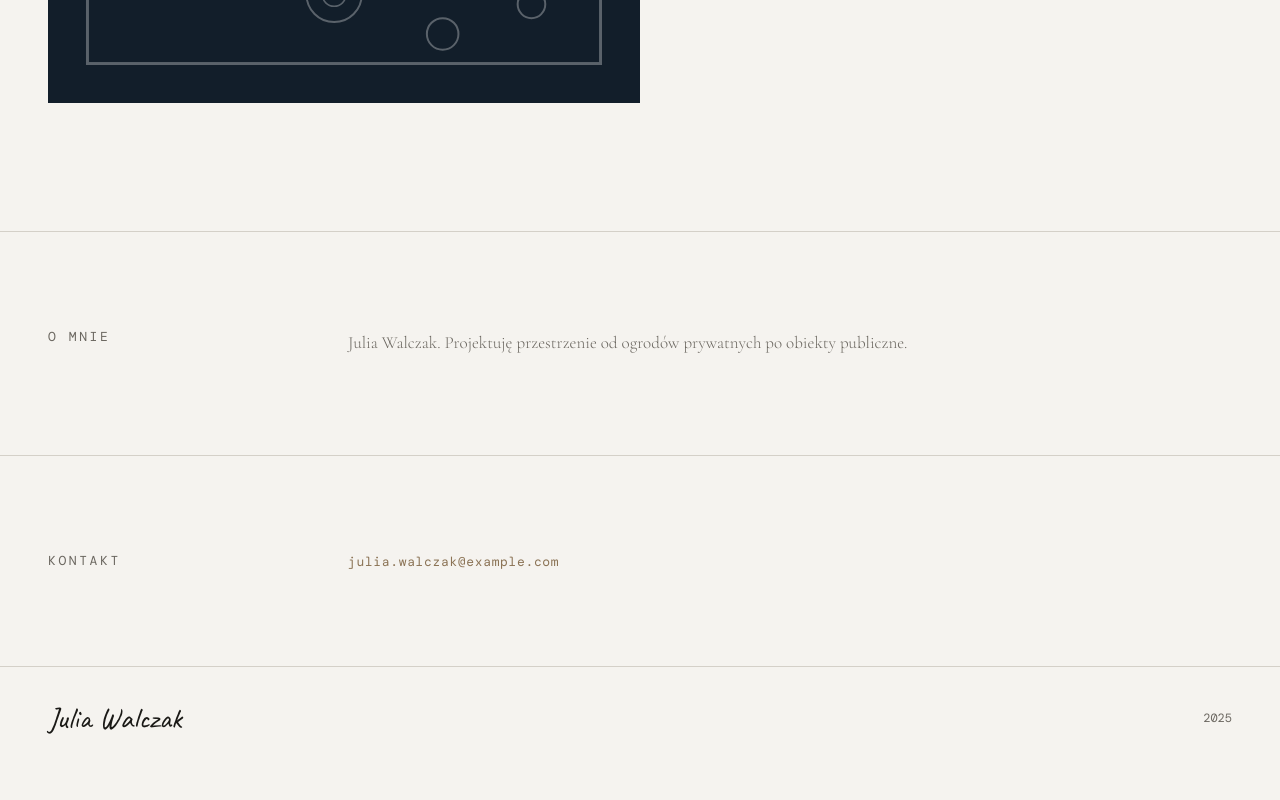
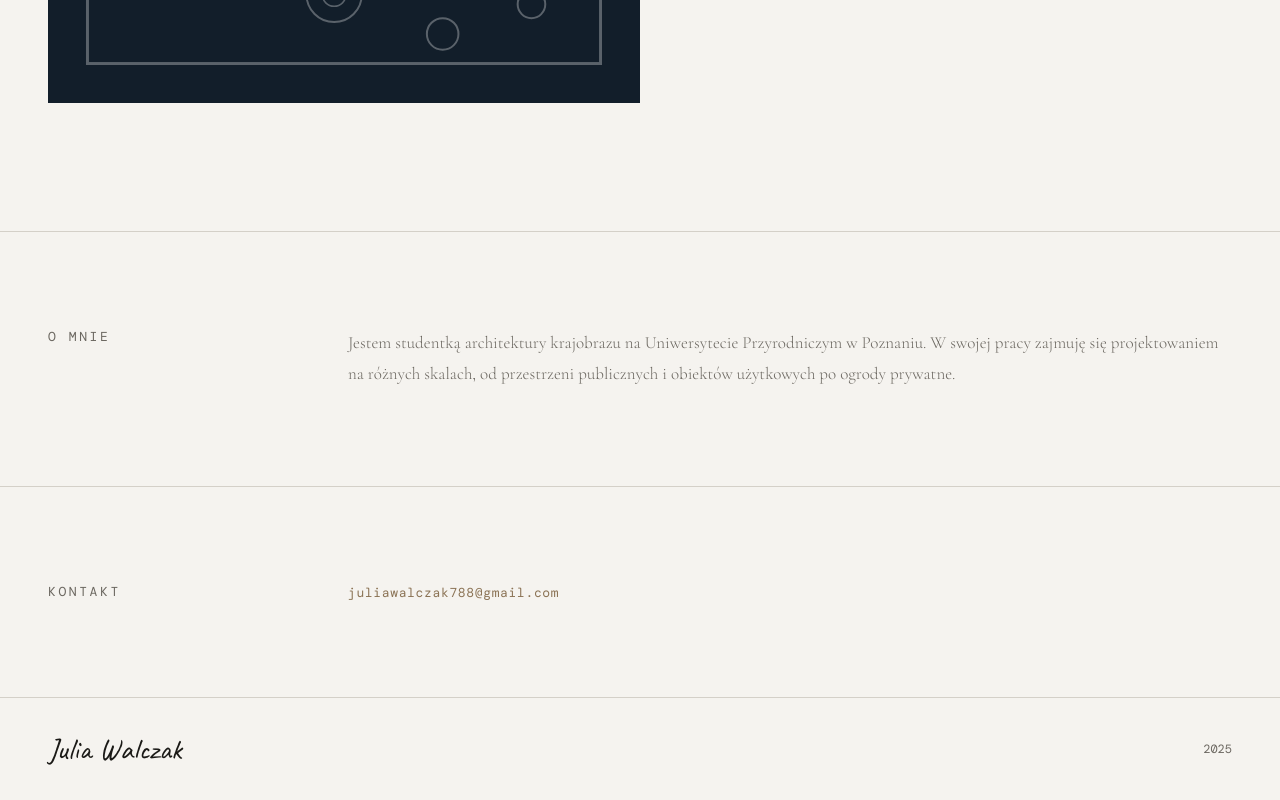
Before and after one commit to wnukiewiczofficial/julia-architecture-portfolio, a Next.js app: page / in a window 1280 px wide. Shown: the part 2077-2877 px from the top of the page. Before the commit the page ends 2846 px from the top, so only its background shows below. Built offline with nearby package versions, Linux system fonts and the light colour scheme; a web font is replaced by a local one.

Commit message:
new about and contact

```diff
--- a/src/components/About.tsx
+++ b/src/components/About.tsx
@@ -5,8 +5,8 @@ export default function About() {
 		<section id="o-mnie" className={styles.section}>
 			<div className={styles.label}>O mnie</div>
 			<div className={styles.content}>
-        Julia Walczak. Projektuję przestrzenie od ogrodów prywatnych po obiekty
-        publiczne.
+				Jestem studentką architektury krajobrazu na Uniwersytecie Przyrodniczym w Poznaniu. W swojej pracy zajmuję się projektowaniem na
+				różnych skalach, od przestrzeni publicznych i obiektów użytkowych po ogrody prywatne.
 			</div>
 		</section>
 	);
--- a/src/components/Contact.tsx
+++ b/src/components/Contact.tsx
@@ -5,8 +5,8 @@ export default function Contact() {
 		<section id="kontakt" className={styles.section}>
 			<div className={styles.label}>Kontakt</div>
 			<div>
-        <a href="mailto:julia.walczak@example.com" className={styles.email}>
-          julia.walczak@example.com
+				<a href="mailto:juliawalczak788@gmail.com" className={styles.email}>
+					juliawalczak788@gmail.com
 				</a>
 			</div>
 		</section>
```
Lines whose indentation alone changed are shown as unchanged.
